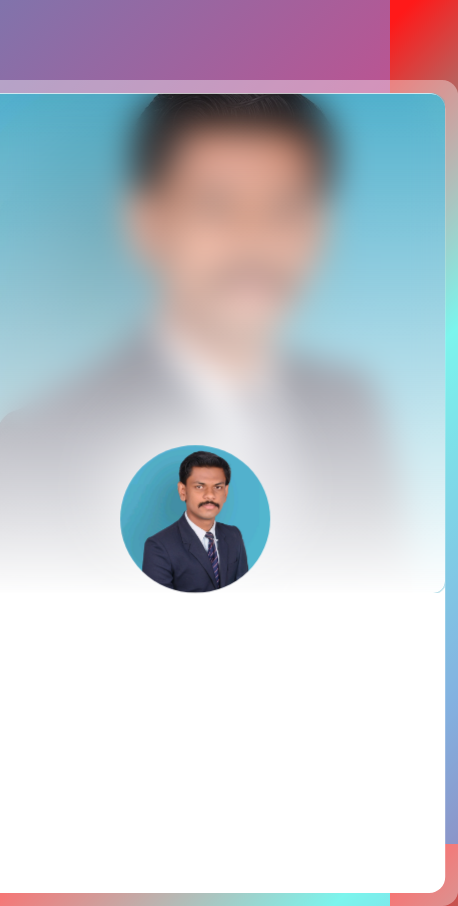
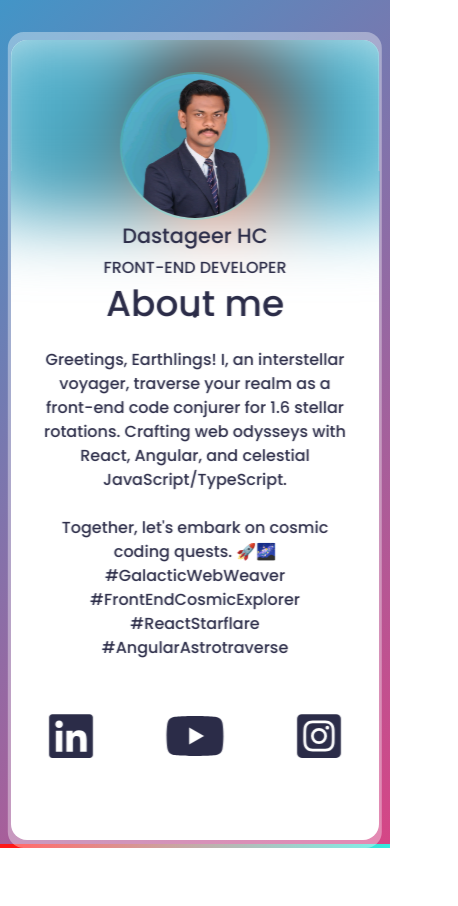
Before and after one commit to dastageer-hc/portfolio, a React (Create React App) app: page / in a window 390 px wide. Shown: the whole page, 458 px wide, since content can reach past the window. After the commit the page ends 848 px from the top, so only its background shows below. Built offline with nearby package versions, Linux system fonts and the light colour scheme.

Commit message:
responsive portfolion

```diff
--- a/package.json
+++ b/package.json
@@ -8,6 +8,7 @@
     "@testing-library/user-event": "^13.5.0",
     "react": "^18.2.0",
     "react-dom": "^18.2.0",
+    "react-icons": "^4.10.1",
     "react-scripts": "5.0.1",
     "web-vitals": "^2.1.4"
   },
@@ -34,5 +35,8 @@
       "last 1 firefox version",
       "last 1 safari version"
     ]
+  },
+  "devDependencies": {
+    "tailwindcss": "^3.3.3"
   }
 }
--- a/src/components/Homepage/HomePage.js
+++ b/src/components/Homepage/HomePage.js
@@ -1,4 +1,5 @@
 import style from './HomePage.module.css';
+import { FaLinkedin, FaYoutube, FaInstagramSquare } from 'react-icons/fa'
 function HomePage() {
   return (<>
     <div className={style.main_container}>
@@ -6,19 +7,62 @@ function HomePage() {
         <div className={style.card_container}>
 
           <div className={style.bg_image}>
-              <img src={require('../../assets/images/headshot.jpg')} alt='profile pic'></img>
-            <div className={style.glass_overlay}>
+
+          </div>
+          <div className={style.dp_container}>
+            <img src={require('../../assets/images/headshot.jpg')} alt='profile pic'></img>
+            <div className={style.header}>
+              <h3 className={style?.['name-tag']}>
+                Dastageer HC
+              </h3>
+              <span className={style?.['sub-text']}>
+                FRONT-END DEVELOPER
+              </span>
             </div>
+            <span className='mt-6 text-1xl'>
+              •
+            </span>
+
           </div>
           <div className={style.content_container}>
-            <div className={style.dp_container}>
-              <img src={require('../../assets/images/headshot.jpg')} alt='profile pic'></img>
+            <div className='-mt-20'>
+              <div className='-mt-20'>
+                <h1 className='text-4xl mb-6 text-center'>
+                  About me
+
+                </h1>
+                <span style={{
+                  width: "2rem",
+                  height: "2rem",
+                  backgroundColor: "red",
+
+                }
+                }>
+                </span>
+              </div>
+              <div className='mb-6  text-center'>
+                Greetings, Earthlings! I, an interstellar voyager, traverse your realm as a front-end code conjurer for 1.6 stellar rotations.
+                Crafting web odysseys with React, Angular, and celestial JavaScript/TypeScript.
+              </div>
+
+
+              <div className='text-center'>
+
+                Together, let's embark on cosmic coding quests.
+                🚀🌌 #GalacticWebWeaver #FrontEndCosmicExplorer  #ReactStarflare #AngularAstrotraverse
+              </div>
+            </div>
+
+            <div className='w-full absolute -bottom-20 -mb-20 h-full pt-12 flex justify-around items-center'>
+              <a href={'https://www.linkedin.com/in/dastageer-hc/'}><FaLinkedin size={50} /></a>
+              <a href={'https://www.youtube.com/@DastageerHC'}><FaYoutube size={60} /></a>
+              <a href={'https://www.instagram.com/dastageer_hc/'}> <FaInstagramSquare size={50} /></a>
 
             </div>
           </div>
         </div>
       </div>
-    </div>
+    </div >
   </>);
 }
 
--- a/src/components/Homepage/HomePage.module.css
+++ b/src/components/Homepage/HomePage.module.css
@@ -30,7 +30,7 @@
 
 .card_container {
   left: 50%;
-  width: 500px;
+  width: 489px;
   height: 800px;
   background-color: white;
   border-radius: 1rem;
@@ -38,79 +38,116 @@
   opacity: 1;
   position: relative;
   transform: translateX(-50%);
+  display: flex;
+  flex-direction: column;
 }
 
 .content_container {
   display: flex;
   justify-content: center;
   align-items: center;
-  position: relative;
-  z-index: 10000;
+  position: absolute;
+  top: 30rem;
+  font-weight: 100;
+  z-index: 100000;
+  /* width: 100%; */
+  height: 50px;
+  padding: 2rem;
+  /* overflow: scroll;
+   */
+  word-wrap: break-word;
+  flex-direction: column;
+}
+
+.content_container h1 {
+  text-align: center;
 }
 
 .bg_image {
   position: relative;
   overflow: hidden;
-  height: 500px;
+  height: 160px;
   border-radius: 12px;
+  will-change: top;
+  background-size: cover;
+  background-position: top;
+  background-image: url('../../assets/images/headshot.jpg');
+  filter: blur(30px);
+  transform: scale(1.2);
+  transition: 0.5s;
+
 }
 
 .bg_image img {
-  width: 100%;
-  margin-top: 0rem;
-  transform: scale(1.2);
-  border-radius: 12px;
+  position: absolute;
+  z-index: 1000000;
 }
 
 
 .bg_image .glass_overlay {
   position: absolute;
   width: 100%;
-  height: 500px;
+  height: 250px;
   z-index: 1000;
   top: 0;
   border-radius: 12px;
-  background: rgba(255, 255, 255, 0);
+  /* background: rgba(255, 255, 255, 0);
   border-radius: 16px;
   box-shadow: 0 4px 30px rgba(0, 0, 0, 0.1);
   backdrop-filter: blur(16.5px);
   -webkit-backdrop-filter: blur(16.5px);
-  border: 1px solid rgba(255, 255, 255, 0.72);
+  border: 1px solid rgba(255, 255, 255, 0.72); */
+
 }
 
 .bg_image .glass_overlay::after {
   content: '';
   width: 100%;
-  height: 100%;
+  height: 200%;
   position: absolute;
   top: 0;
-  content: "";
 
-  top: 0;
-  /* right: 0; */
-  background: linear-gradient(180deg, rgba(255, 255, 255, 0), rgba(255, 255, 255, 1));
 }
 
 
 
 .dp_container {
   width: 100%;
-  position: absolute;
-  transform: translateY(50%);
-  background: rgb(255, 255, 255);
-  transform: scale(1);
-  background: linear-gradient(180deg, rgba(255, 255, 255, 0.6530987394957983) 0%, rgba(255, 255, 255, 1) 90%);
-  filter: drop-shadow(0px -18px 37px #FFFFFF);
-  background-color: transparent;
+  display: flex;
+  height: 300px;
+  justify-content: center;
+  align-items: center;
+  flex-direction: column;
+  z-index: 10;
+  transform: translateY(-50%);
+  /* filter: drop-shadow(0px -18px 37px #FFFFFF); */
+  /* background-color: white; */
+}
+
+.dp_container .header {
+  width: 100%;
+  display: flex;
+  justify-content: space-around;
+  align-items: center;
+  flex-direction: column;
+
+}
+
+.dp_container .header .name-tag {
+  font-size: 1.3rem;
+  margin-bottom: .3rem;
+}
+
+.dp_container .header .sub-text {
+  font-size: 1rem;
+
 }
 
 .dp_container img {
-  position: absolute;
-  top: -20rem;
-  width: 100%;
-  transform: scale(.3);
+  display: inline-block;
+  border: 2px solid rgba(56, 248, 239, 0.295);
+  width: 150px;
   border-radius: 50%;
-  z-index: 10000;
 }
 
 @keyframes gradient {
@@ -126,3 +163,18 @@
     background-position: 0% 50%;
   }
 }
+
+@media (max-width:550px) {
+  .outer_border {
+    width: 96vw;
+    min-height: 200px;
+    top: 2rem;
+    padding: .5rem 0.2rem 0.5rem .2rem;
+  }
+
+  .card_container {
+    width: 99.9%;
+  }
+
+
+}
--- a/src/index.css
+++ b/src/index.css
@@ -1,10 +1,19 @@
+@tailwind base;
+@tailwind components;
+@tailwind utilities;
+@import url('https://fonts.googleapis.com/css2?family=Poppins:wght@500&display=swap');
+
 body {
   margin: 0;
-  font-family: -apple-system, BlinkMacSystemFont, 'Segoe UI', 'Roboto', 'Oxygen',
-    'Ubuntu', 'Cantarell', 'Fira Sans', 'Droid Sans', 'Helvetica Neue',
-    sans-serif;
+
   -webkit-font-smoothing: antialiased;
   -moz-osx-font-smoothing: grayscale;
+  color: #2b2c48;
+
+}
+
+* {
+  /* box-sizing: border-box; */
 }
 
 code {
@@ -13,7 +22,7 @@ code {
 
 body {
   margin: auto;
-  font-family: -apple-system, BlinkMacSystemFont, sans-serif;
+  font-family: "Poppins", sans-serif;
   overflow: auto;
   background: linear-gradient(315deg, rgba(101, 0, 94, 1) 3%, rgba(60, 132, 206, 1) 38%, rgba(48, 238, 226, 1) 68%, rgba(255, 25, 25, 1) 98%);
   animation: gradient 15s ease infinite;
--- /dev/null
+++ b/tailwind.config.js
@@ -0,0 +1,10 @@
+/** @type {import('tailwindcss').Config} */
+module.exports = {
+  content: [
+    "./src/**/*.{js,jsx,ts,tsx}",
+  ],
+  theme: {
+    extend: {},
+  },
+  plugins: [],
+}
```
Also changed, not shown: 1 other file (tests, documents, lock files or other folders).
